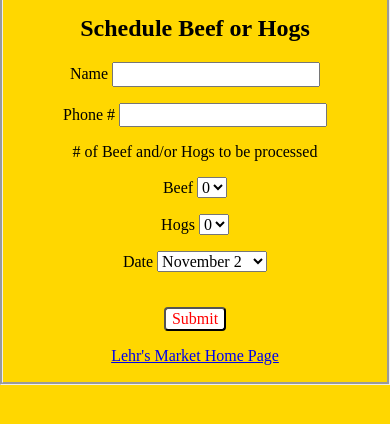
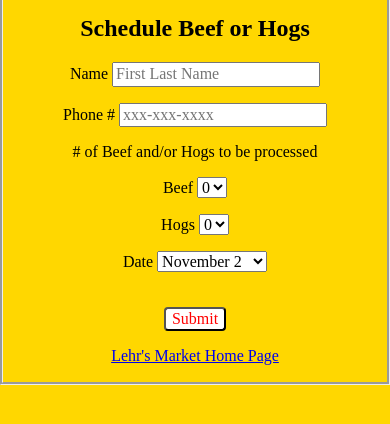
Before and after one commit to swic-cis-177/mt-project-ChrisLong79, a website: page index.html in a window 390 px wide. Shown: the part 68-492 px from the top of the page. Drawn offline with nearby package versions, Linux system fonts and the light colour scheme.

Commit message:
add placeholders to name and phone

```diff
--- a/index.html
+++ b/index.html
@@ -20,12 +20,12 @@
 
       <form action="/form-processing-script" ><p>
         <label for="username">Name</label>
-        <input type="text" id="username" name="username">
+        <input type="text" id="username" name="username" placeholder="First Last Name">
         </p>
     <p>
 
         <label for="phone">Phone #</label>
-        <input type="text"  id="phone" name="phone">
+        <input type="text"  id="phone" name="phone" placeholder="xxx-xxx-xxxx">
     </p>
     <p># of Beef and/or Hogs to be processed</p>
     <p>
```
